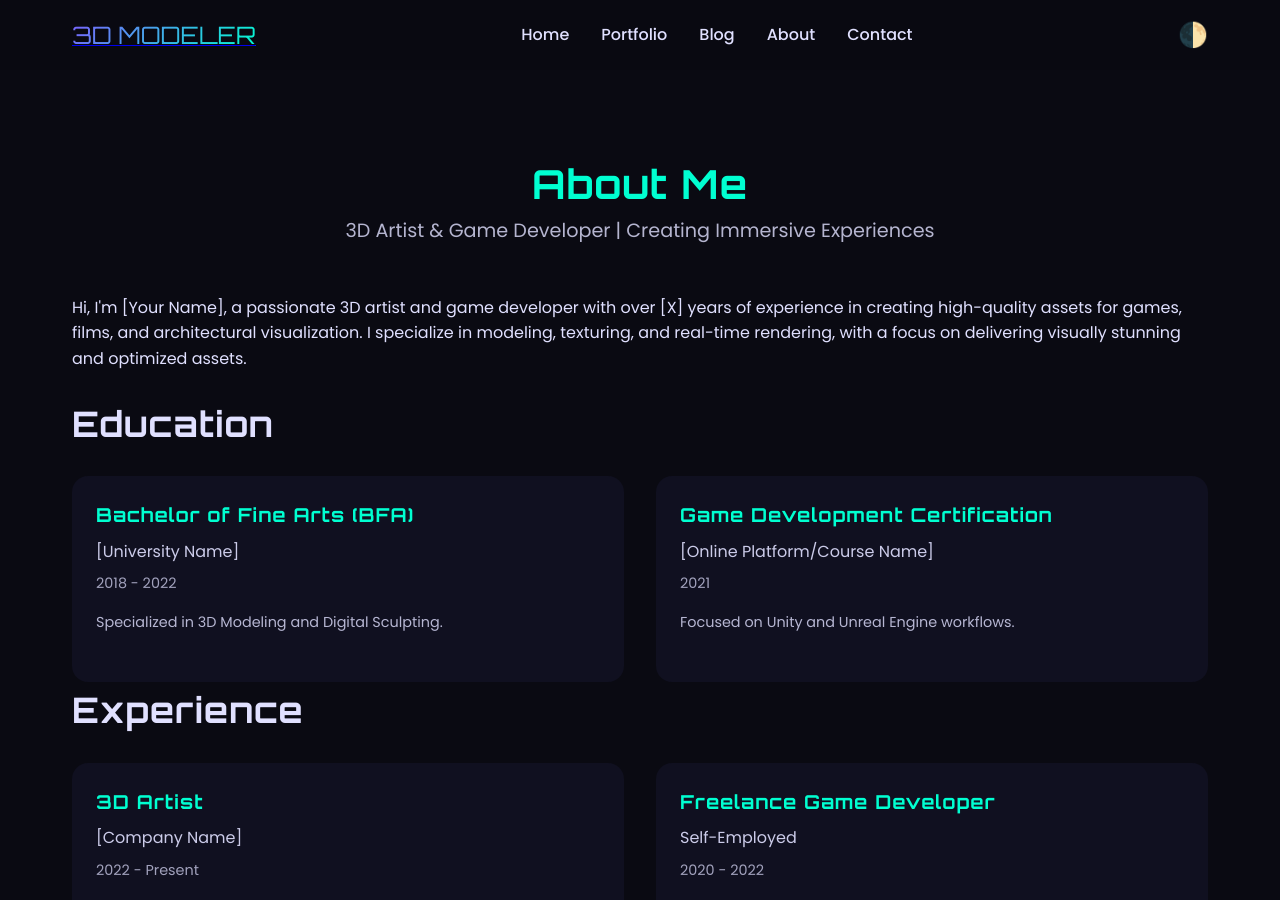
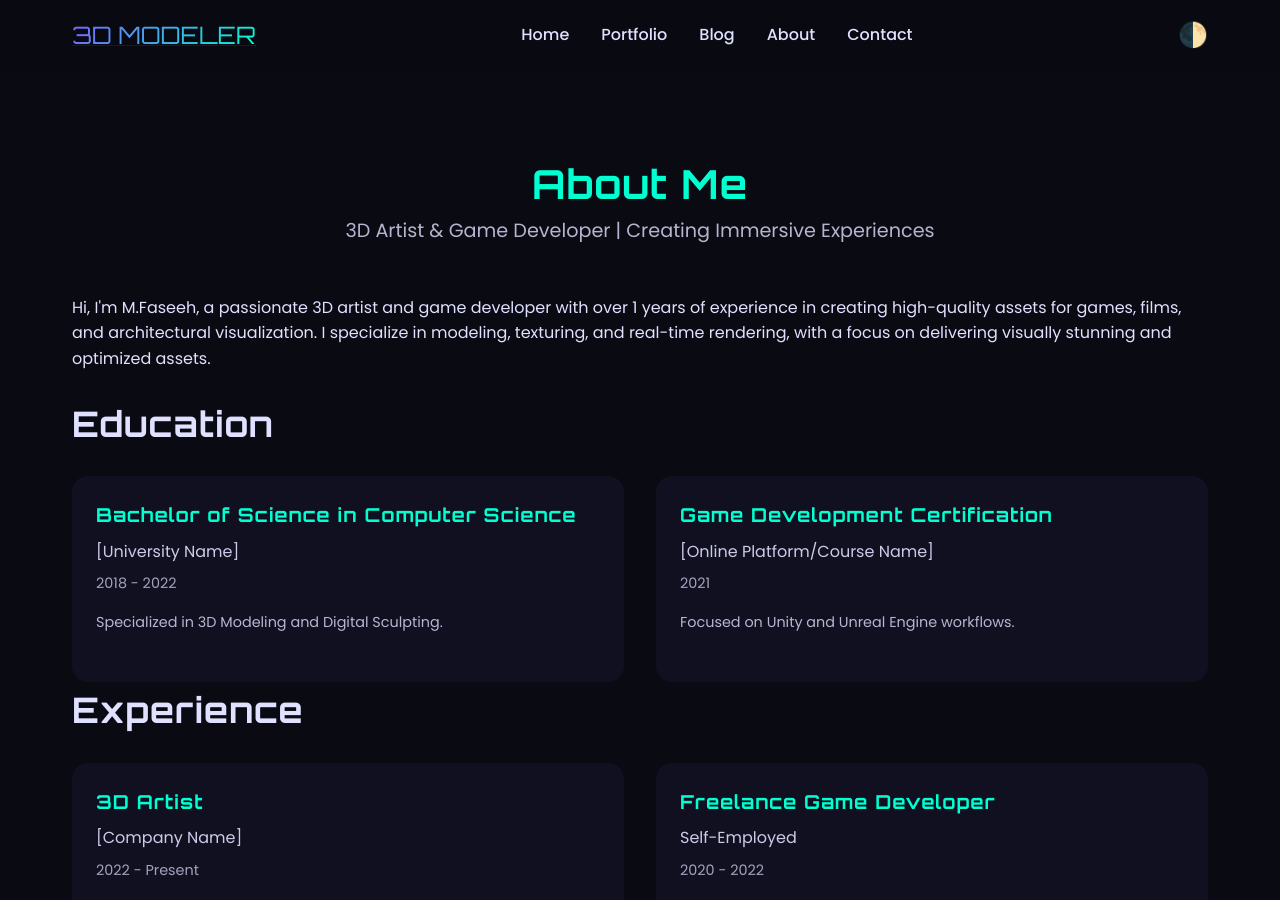
Before and after one commit to FaseehRizwan/portfolio, a Jekyll site: the page built from about/index.html, in a window 1280 px wide and 900 px high. Built offline with Jekyll 4.4.1, drawn with Linux system fonts in a browser that asks for light colours.

Commit message:
Update index.html

```diff
--- a/about/index.html
+++ b/about/index.html
@@ -12,7 +12,7 @@ title: About
     <!-- Introduction -->
     <div class="about-intro">
       <p>
-        Hi, I'm [Your Name], a passionate 3D artist and game developer with over [X] years of experience in creating high-quality assets for games, films, and architectural visualization. I specialize in modeling, texturing, and real-time rendering, with a focus on delivering visually stunning and optimized assets.
+        Hi, I'm M.Faseeh, a passionate 3D artist and game developer with over 1 years of experience in creating high-quality assets for games, films, and architectural visualization. I specialize in modeling, texturing, and real-time rendering, with a focus on delivering visually stunning and optimized assets.
       </p>
     </div>
 
@@ -21,7 +21,7 @@ title: About
       <h2>Education</h2>
       <div class="education-grid">
         <div class="education-card">
-          <h3>Bachelor of Fine Arts (BFA)</h3>
+          <h3>Bachelor of Science in Computer Science</h3>
           <p class="institution">[University Name]</p>
           <p class="duration">2018 - 2022</p>
           <p class="description">Specialized in 3D Modeling and Digital Sculpting.</p>
```
